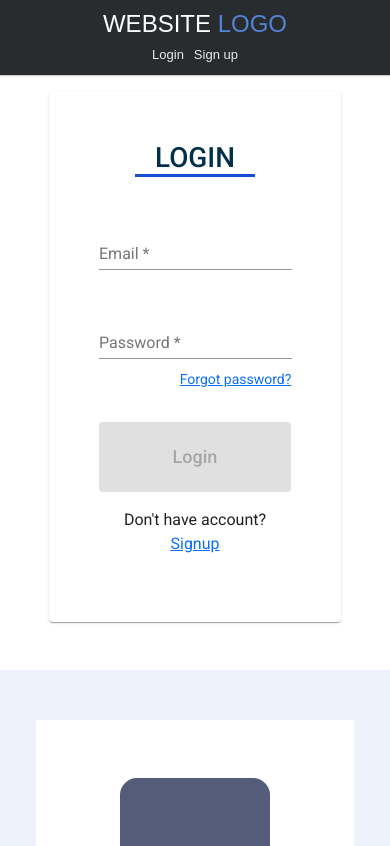
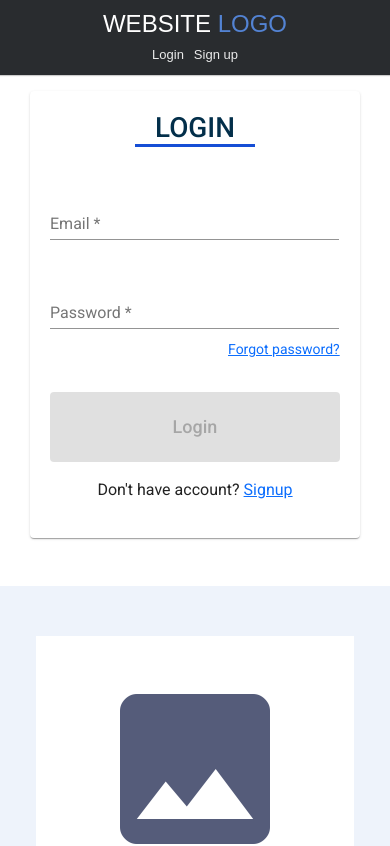
Before and after one commit to eng-mostafa-sayed/CryptoWebsite-1, an Angular app: page / in a window 390 px wide. Shown: the top 846 px of the page. Built offline with nearby package versions, Linux system fonts and the light colour scheme.

Commit message:
responsiveness 2
responsiveness 2

```diff
--- a/src/app/Auth/confirmation/confirmation.component.scss
+++ b/src/app/Auth/confirmation/confirmation.component.scss
@@ -16,6 +16,7 @@ mat-icon {
   display: inline-block;
   color: rgba(13, 23, 66, 0.7);
 }
+
 h2 {
   text-align: center;
   color: rgba(3, 47, 74, 1);
--- a/src/app/Auth/signin/signin.component.scss
+++ b/src/app/Auth/signin/signin.component.scss
@@ -20,6 +20,7 @@ mat-card {
   width: 100%;
   padding: 50px;
 }
+
 mat-form-field {
   width: 100%;
 }
@@ -30,8 +31,9 @@ mat-spinner {
 }
 @media only screen and (max-width: 768px) {
   mat-card {
-    width: 80%;
+    width: 90%;
     margin: auto;
+    padding: 20px;
   }
 }
 
--- a/src/app/Auth/signup/signup.component.scss
+++ b/src/app/Auth/signup/signup.component.scss
@@ -28,8 +28,9 @@ mat-spinner {
 }
 @media only screen and (max-width: 768px) {
   mat-card {
-    width: 80%;
+    width: 90%;
     margin: auto;
+    padding: 20px;
   }
 }
 
```
